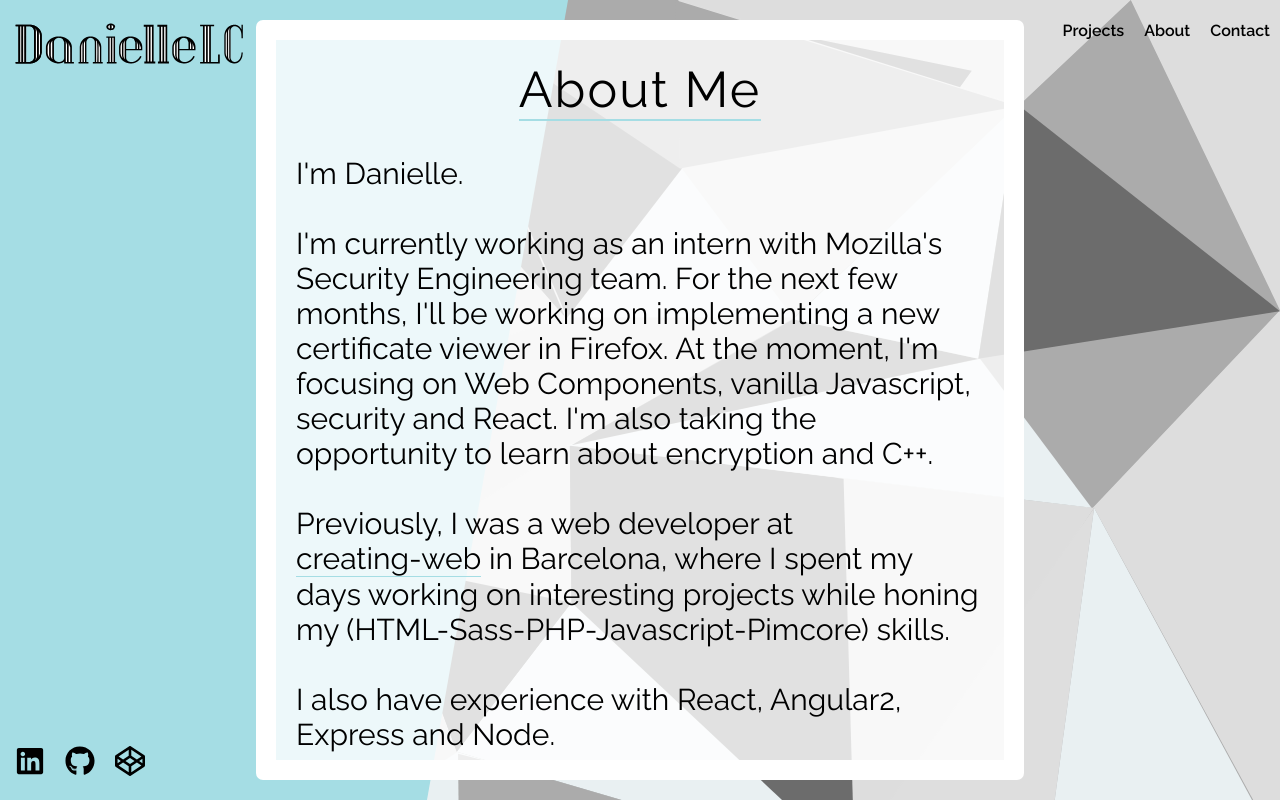
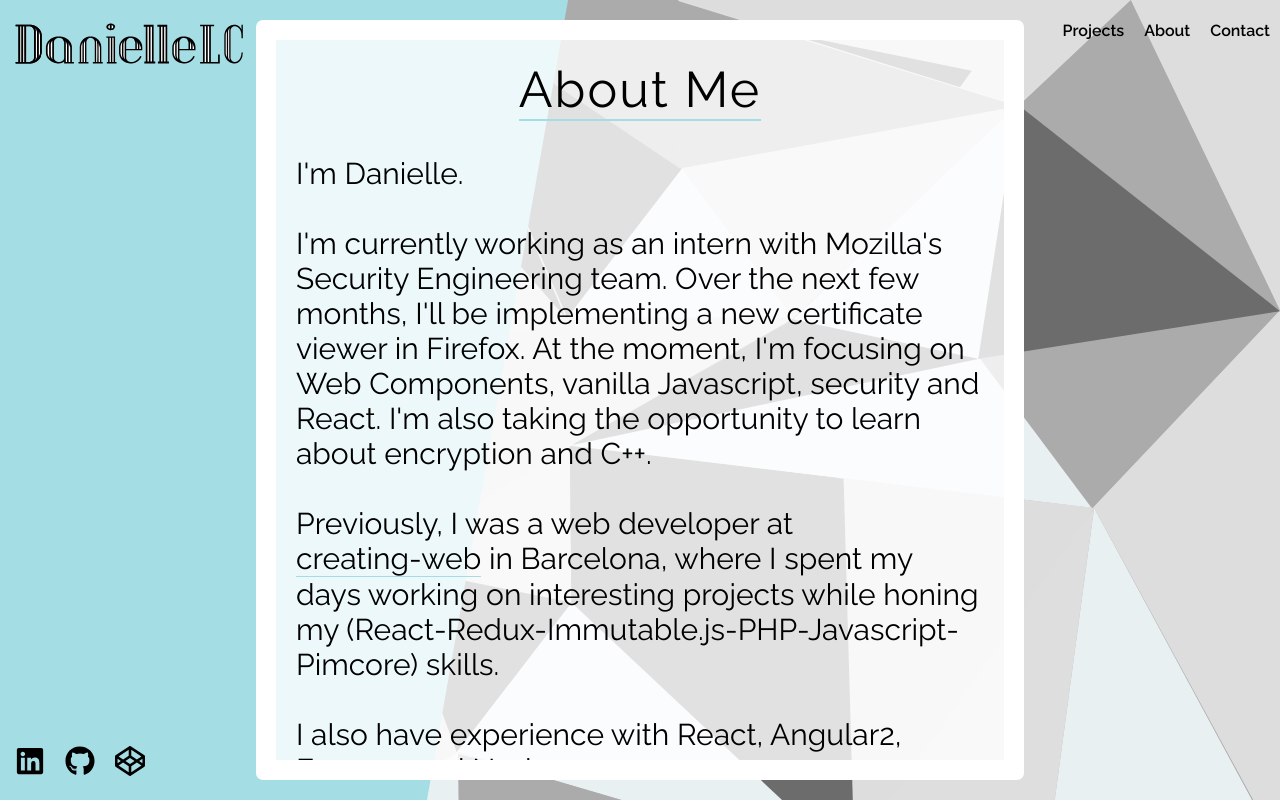
Before and after one commit to danielleleb/lc, a React app: page /about in a window 1280 px wide. Built offline with nearby package versions, Linux system fonts and the light colour scheme.

Commit message:
fixes chrome text bug:

```diff
--- a/src/components/About.js
+++ b/src/components/About.js
@@ -16,7 +16,7 @@ class About extends Component {
                         </p>
                     <br/>
                         <p>
-                            I'm currently working as an intern with Mozilla's Security Engineering team. For the next few months, I'll be working on implementing a new certificate viewer in Firefox. At the moment, I'm focusing on Web Components, vanilla Javascript, security and React. I'm also taking the opportunity to learn about encryption and C++.
+                            I'm currently working as an intern with Mozilla's Security Engineering team. Over the next few months, I'll be implementing a new certificate viewer in Firefox. At the moment, I'm focusing on Web Components, vanilla Javascript, security and React. I'm also taking the opportunity to learn about encryption and C++.
                         </p>
                         <br/>
                         <p>
@@ -26,7 +26,7 @@ class About extends Component {
                                 <p>
                                     creating-web
                                 </p>
-                            </a> in Barcelona, where I spent my days working on interesting projects while honing my (HTML-Sass-PHP-Javascript-Pimcore) skills.
+                            </a> in Barcelona, where I spent my days working on interesting projects while honing my (React-Redux-Immutable.js-PHP-Javascript-Pimcore) skills.
                         </p>
                     <br/>
                         <p>
--- a/src/scss/Portfolio.scss
+++ b/src/scss/Portfolio.scss
@@ -46,25 +46,23 @@
   margin: auto;
   font-size: 30px;
   padding: 20px;
-  position: static;
+  position: absolute;
   -webkit-overflow-scrolling: touch;
   max-height: 95vh;
-  //display: flex;
-  //background-color: rgba(196, 187, 175, 0.6);
-  //background-color: $color-white-transparent;
   border: 20px solid $color-white-transparent;
   background-color: rgba(255, 255, 255, 0.8);
   //opacity: .4;
   overflow-y: scroll;
   width: 60vw;
   border-radiuS: 7px;
-  top: 0;
+  // top: 0;
   left: 0;
   right: 0;
-  bottom: 0;
+  // bottom: 0;
+  // height: min-content;
 
-  //top: -50%;
-  //transform: translateY(50%);
+  top: 50%;
+  transform: translateY(-50%);
 
   h3 {
     font-size: 50px;
```
